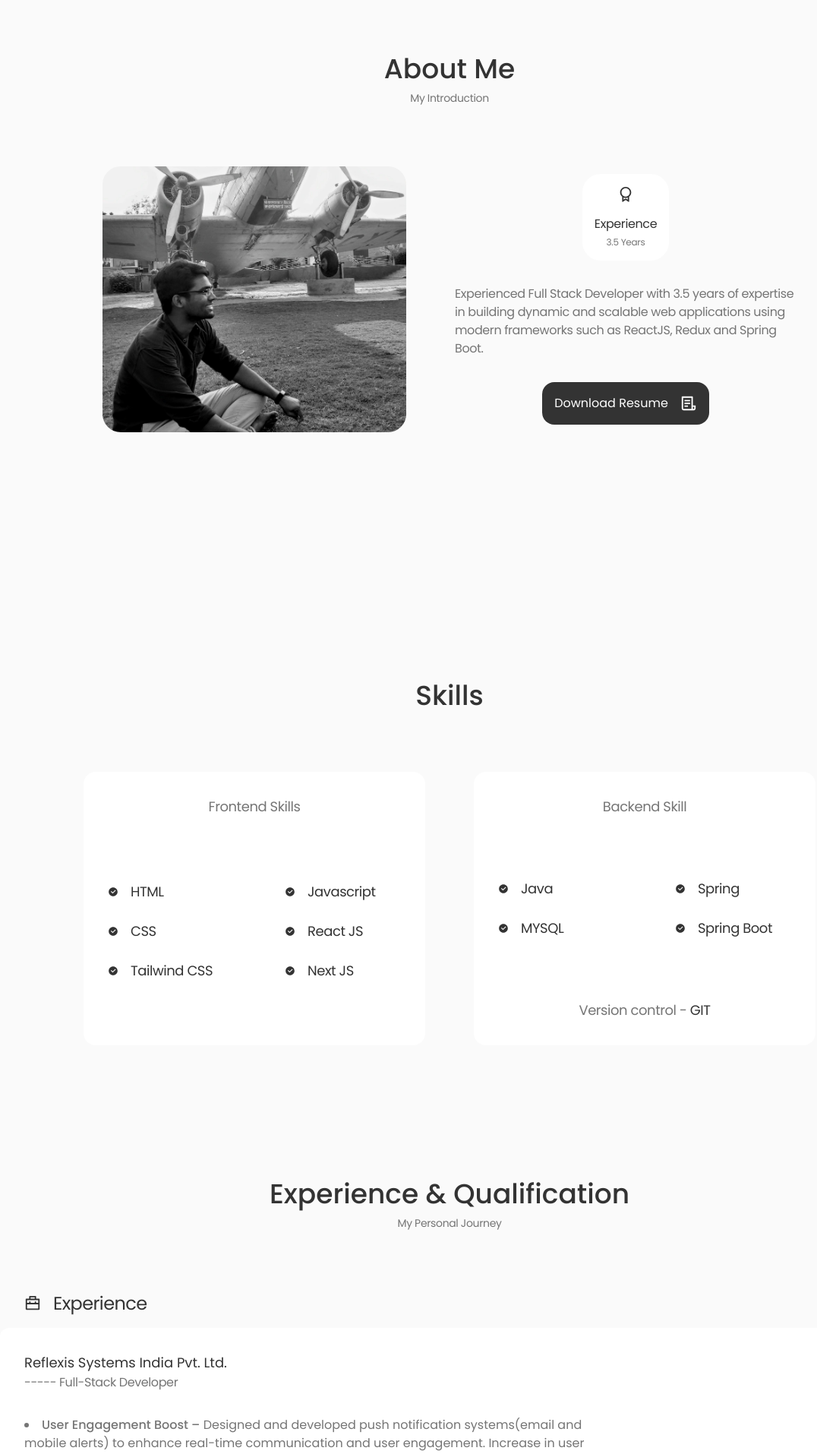
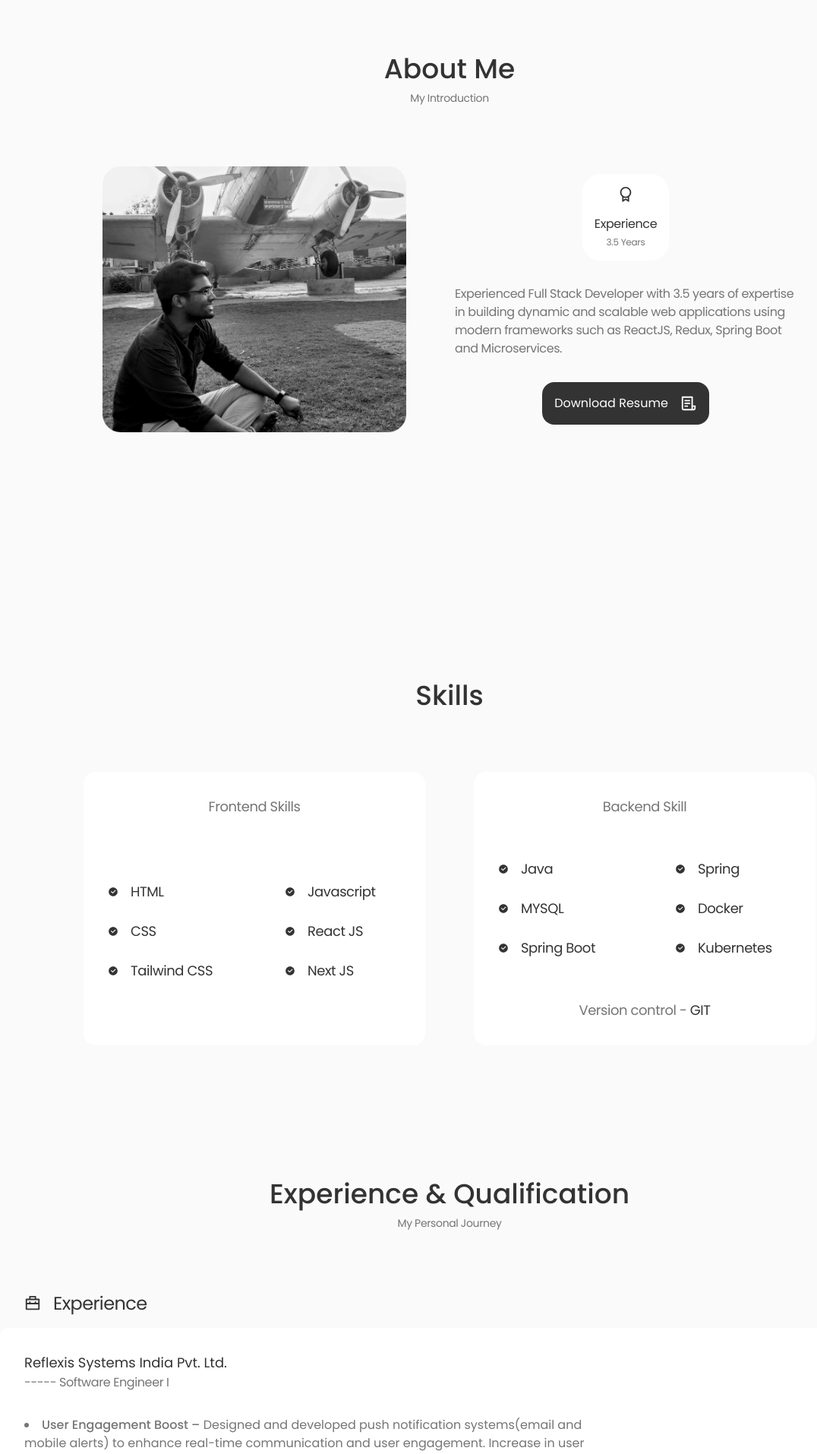
Before and after one commit to pranavprakash23/Porfolio, a React (Vite) app: page / in a window 1280 px wide. Shown: the part 880-2794 px from the top of the page at 76% size, without its empty margins (48-1124 px from the left). Built offline with nearby package versions, Linux system fonts and the light colour scheme.

Commit message:
Changes to Information

```diff
--- a/src/components/About.jsx
+++ b/src/components/About.jsx
@@ -23,7 +23,7 @@ const About = () => {
                 </div>
               </div>
               <p className='text-base font-sm w-[300px] md:w-[450px] text-text-color'>Experienced Full Stack Developer with 3.5 years of expertise in building dynamic and scalable web applications using
-              modern frameworks such as ReactJS, Redux and Spring Boot.</p>
+              modern frameworks such as ReactJS, Redux, Spring Boot and Microservices.</p>
 
               <a href={CV}>
                 <button className='w-max p-4 bg-title-color rounded-2xl flex flex-row items-center gap-4 text-container-color'>
--- a/src/components/Qualification.jsx
+++ b/src/components/Qualification.jsx
@@ -19,7 +19,7 @@ const Qualification = () => {
 
                 <div className="bg-container-color flex flex-row justify-between items-center rounded-xl p-8 w-full gap-4">
                     <div className='flex flex-col gap-4 w-full md:w-2/3'>
-                        <div className='text-title-color text-lg'>Reflexis Systems India Pvt. Ltd. <p className='text-text-color text-base'>----- Full-Stack Developer</p></div>
+                        <div className='text-title-color text-lg'>Reflexis Systems India Pvt. Ltd. <p className='text-text-color text-base'>----- Software Engineer I</p></div>
 
                         <p className='md:hidden text-title-color text-sm '>(July 2018 – Nov 2021)</p>
 
@@ -31,6 +31,20 @@ const Qualification = () => {
 
                     </div>
                     <p className='text-title-color text-sm hidden md:inline-block'>(July 2018 – Nov 2021)</p>
+                </div>
+
+                <div className="bg-container-color flex flex-row justify-between items-center rounded-xl p-8 w-full gap-4">
+                    <div className='flex flex-col gap-4 w-full md:w-2/3'>
+                        <div className='text-title-color text-lg'>Planned Career Break<p className='text-text-color text-base'></p></div>
+
+                        <p className='md:hidden text-title-color text-sm '>(Jan 2022 – Dec 2024)</p>
+
+                        <div className='flex flex-col gap-2 mt-4 '>
+                            <li>Took a dedicated career break to focus on UPSC CSE and MBA entrance exam preparation. While I ultimately chose not to pursue this path, the experience enhanced my adaptability, perseverance, and structured problem-solving skills. Now, I am excited to return to software engineering, leveraging both my technical expertise and the valuable insights gained during this period.</li>
+                        </div>
+
+                    </div>
+                    <p className='text-title-color text-sm hidden md:inline-block'>(Jan 2022 – Dec 2024)</p>
                 </div>
             </div>
 
--- a/src/components/Skills.jsx
+++ b/src/components/Skills.jsx
@@ -70,7 +70,17 @@ const Skills = () => {
 
                             <div className='flex flex-row gap-4 justify-center items-center'>
                                 <p><RiCheckboxCircleFill  size={14}/></p>
+                                <p className='text-sm md:text-lg'>Docker</p>
+                            </div>
+
+                            <div className='flex flex-row gap-4 justify-center items-center'>
+                                <p><RiCheckboxCircleFill  size={14}/></p>
                                 <p className='text-sm md:text-lg'>Spring Boot</p>
+                            </div>
+
+                            <div className='flex flex-row gap-4 justify-center items-center'>
+                                <p><RiCheckboxCircleFill  size={14}/></p>
+                                <p className='text-sm md:text-lg'>Kubernetes</p>
                             </div>
                         </div>
                     </div>
```
Also changed, not shown: 1 other file (tests, documents, lock files or other folders).
